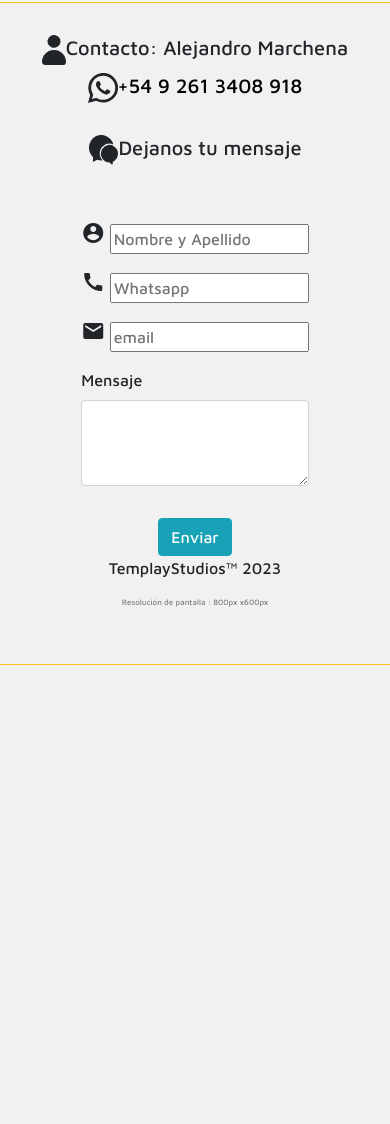
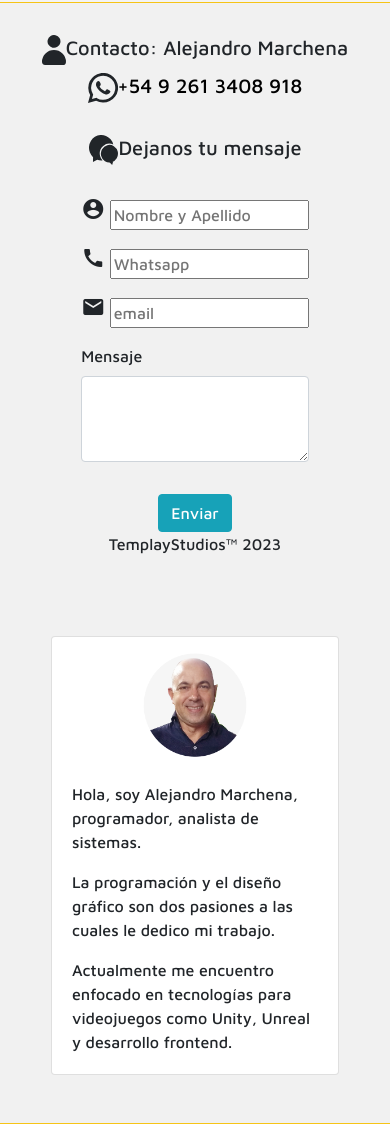
Before and after one commit to alemarchena/webtemplay, a plain HTML site: page index.html in a window 390 px wide. Shown: the part 2618-3742 px from the top of the page. Before the commit the page ends 3283 px from the top, so only its background shows below. Drawn offline with nearby package versions, Linux system fonts and the light colour scheme; files whose address does not match are found by name.

Commit message:
Mi imagen de contacto

```diff
--- a/contacto.html
+++ b/contacto.html
@@ -2,7 +2,10 @@
 
 </style>
 
-	<div id="seccioncontacto" class="container  ">
+	<div id="seccioncontacto" class="row  ">
+		<div class="col-sm-10 col-md-4 offset-md-4">
+			<div class="d-flex justify-content-center ">
+
 			<div class="d-flex justify-content-center" style="padding-top: 2em;">
 				<div><h5><img src="img/icono_persona.svg" alt="" style="height: 30px;">Contacto: Alejandro Marchena</h5></div>
 			</div>
@@ -13,9 +16,9 @@
 			<div class="d-flex justify-content-center" style="padding: 1.5em;">
 				<div><h5><img src="img/icono_mensajes.svg" alt="" style="height: 30px;">Dejanos tu mensaje</h5></div>
 			</div>
-	<br>
-	<div class="d-flex justify-content-center alturaseccioncontacto">
 
+			<!-- ------------------------------------------- -->
+			<div class="d-flex justify-content-center ">
 				<form>
 					<div class="form-group">
 						<i class="material-icons prefix">account_circle</i>
@@ -37,7 +40,6 @@
 						<p id="aclaracion"></p>
 					</div>
 					<div class="d-flex justify-content-center">
-
 						<button id="enviar" class="btn btn-info" onclick="Enviar(event)">Enviar</a>
 					</div>
 					<div id="footer" class="d-flex justify-content-center" ><br><p class="teba">     TemplayStudios™ 2023     </p></div>
@@ -45,6 +47,27 @@
 
 				</form>
 			</div>
+			<!-- ----------------------------------- -->
+
+		</div>
+
+		<div class="col-sm-10 col-md-4 center">
+			<div class="d-flex justify-content-center pt-4" >
+				<div class="card" style="width: 18rem;">
+					<div class="d-flex justify-content-center pt-2">
+						<img class="card-img-top" src="img/ale.png" style="width: 40%;" alt="Card image cap">
+					</div>
+					<div class="card-body">
+						<p class="card-text">Hola, soy Alejandro Marchena, programador, analista de sistemas.</p>
+						<p class="card-text">La programación y el diseño gráfico son dos pasiones a las cuales le dedico mi trabajo.</p>
+						<p class="card-text">Actualmente me encuentro enfocado en tecnologías para videojuegos como Unity, Unreal y desarrollo frontend.</p>
+					</div>
+				  </div>
+			</div>
+		</div>
+	</div>
+	<br>
+
 </div>
 
 <script>
--- a/index.html
+++ b/index.html
@@ -55,7 +55,7 @@
             <a class="nav-link " href="#" onclick="Click('barra',300,'web',AlturaBarra(),'webb')"><h5 id="webb" class="estitubar">WEB</h5></a>
           </li>
           <li class="nav-item">
-            <a class="nav-link " href="#" onclick="Click('barra',300,'capacitaciones',AlturaBarra(),'capac')"><h5 id="capac" class="estitubar">CAPACITACIONES</h5></a>
+            <a class="nav-link " href="#" onclick="Click('barra',300,'capacitaciones',AlturaBarra(),'capac')"><h5 id="capac" class="estitubar">CAPACITACIÓN</h5></a>
           </li>
           <li class="nav-item">
             <a class="nav-link " href="#" onclick="Click('barra',300,'videojuegos',AlturaBarra(),'videoj')"><h5 id="videoj" class="estitubar">VIDEOJUEGOS</h5></a>
```
Also changed, not shown: img/ale.png (added). Lines whose indentation alone changed are shown as unchanged.
